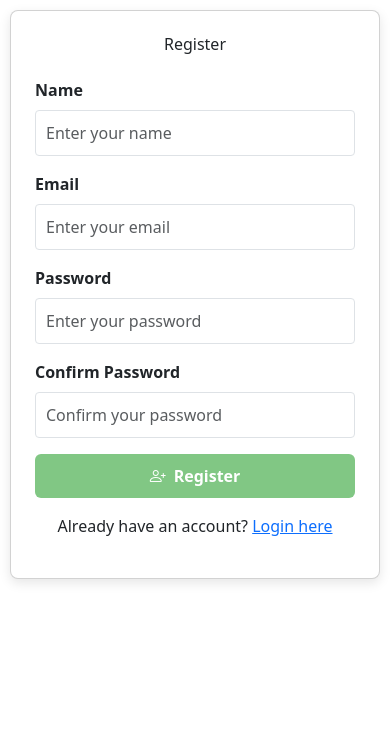
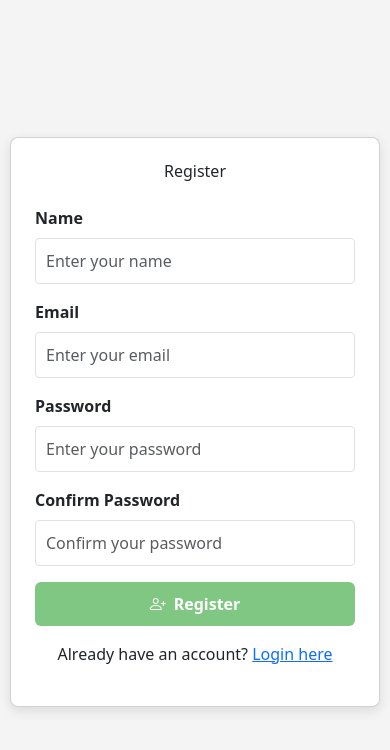
Before and after one commit to miguel9214/computermanagement-frontend, a Vue app: page /register in a window 390 px wide. Shown: the top 750 px of the page. Built offline with nearby package versions, Linux system fonts and the light colour scheme.

Commit message:
ajustes de front

```diff
--- a/src/views/LoginView.vue
+++ b/src/views/LoginView.vue
@@ -83,15 +83,19 @@ const login = async () => {
 
 <style scoped>
 .login-container {
-  padding: 20px;
-  max-width: 450px; /* Ajusté el tamaño máximo */
-  margin: 0 auto;
+  display: flex;
+  justify-content: center;
+  align-items: center;
+  height: 100vh;
+  background-color: #f4f4f4; /* Fondo gris claro */
 }
 
 .card {
   background-color: #fff;
   border-radius: 8px;
   box-shadow: 0 4px 12px rgba(0,0,0,0.1);
+  width: 100%;
+  max-width: 450px; /* Ajusté el tamaño máximo */
 }
 
 .btn {
@@ -147,10 +151,6 @@ const login = async () => {
 }
 
 @media (max-width: 768px) {
-  .login-container {
-    padding: 15px;
-  }
-
   .card {
     padding: 20px;
   }
@@ -169,10 +169,6 @@ const login = async () => {
 }
 
 @media (max-width: 576px) {
-  .login-container {
-    padding: 10px;
-  }
-
   .card {
     padding: 15px;
   }
--- a/src/views/RegisterView.vue
+++ b/src/views/RegisterView.vue
@@ -1,54 +1,26 @@
 <template>
-    <div class="login-container">
+  <div class="register-container">
     <div class="card p-4">
       <h2 class="text-center mb-4 text-dark">Register</h2>
       <form @submit.prevent="register">
         <div class="mb-3">
           <label for="name" class="form-label text-dark">Name</label>
-            <input
-              v-model="name"
-              type="text"
-              id="name"
-              class="form-control"
-              placeholder="Enter your name"
-              required
-            />
+          <input v-model="name" type="text" id="name" class="form-control" placeholder="Enter your name" required />
         </div>
 
         <div class="mb-3">
           <label for="email" class="form-label text-dark">Email</label>
-            <input
-              v-model="email"
-              type="email"
-              id="email"
-              class="form-control"
-              placeholder="Enter your email"
-              required
-            />
+          <input v-model="email" type="email" id="email" class="form-control" placeholder="Enter your email" required />
         </div>
 
         <div class="mb-3">
           <label for="password" class="form-label text-dark">Password</label>
-            <input
-              v-model="password"
-              type="password"
-              id="password"
-              class="form-control"
-              placeholder="Enter your password"
-              required
-            />
+          <input v-model="password" type="password" id="password" class="form-control" placeholder="Enter your password" required />
         </div>
 
         <div class="mb-3">
           <label for="password_confirmation" class="form-label text-dark">Confirm Password</label>
-            <input
-              v-model="password_confirmation"
-              type="password"
-              id="password_confirmation"
-              class="form-control"
-              placeholder="Confirm your password"
-              required
-            />
+          <input v-model="password_confirmation" type="password" id="password_confirmation" class="form-control" placeholder="Confirm your password" required />
         </div>
 
         <div class="d-grid gap-2">
@@ -95,16 +67,20 @@
 </script>
 
 <style scoped>
-  .login-container {
-    padding: 20px;
-    max-width: 450px;
-    margin: 0 auto;
+.register-container {
+  display: flex;
+  justify-content: center;
+  align-items: center;
+  height: 100vh;
+  background-color: #f4f4f4; /* Fondo gris claro */
 }
 
 .card {
   background-color: #fff;
   border-radius: 8px;
   box-shadow: 0 4px 12px rgba(0, 0, 0, 0.1);
+  width: 100%;
+  max-width: 450px; /* Tamaño máximo ajustado */
 }
 
 .btn {
@@ -121,7 +97,7 @@
 }
 
 .btn-submit {
-    background-color: #81c784;
+  background-color: #81c784; /* Color similar al de la dependencia */
   color: white;
 }
 
@@ -160,7 +136,7 @@
 }
 
 @media (max-width: 768px) {
-    .login-container {
+  .register-container {
     padding: 15px;
   }
 
@@ -182,7 +158,7 @@
 }
 
 @media (max-width: 576px) {
-    .login-container {
+  .register-container {
     padding: 10px;
   }
 
```
Lines whose indentation alone changed are shown as unchanged.
